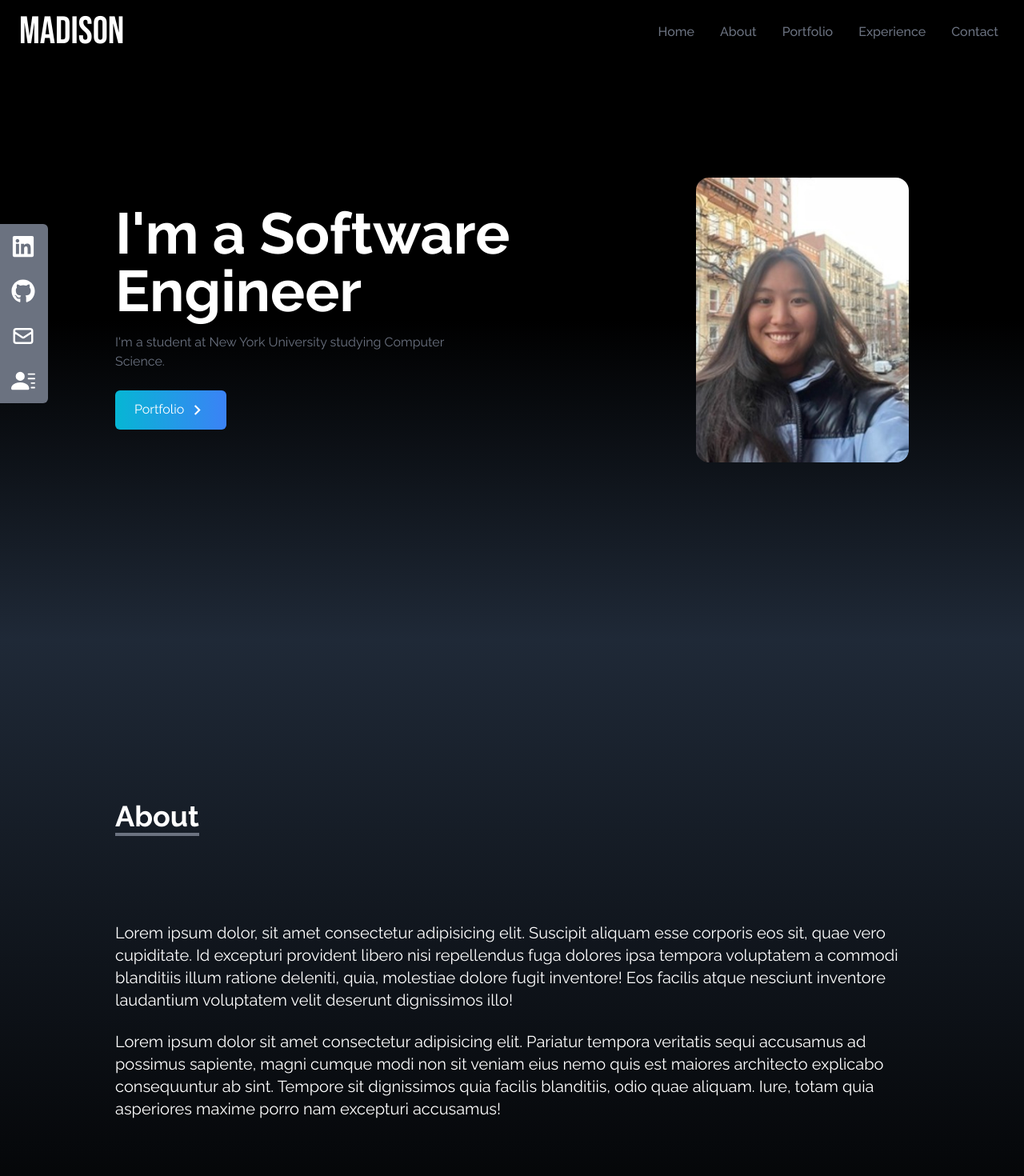
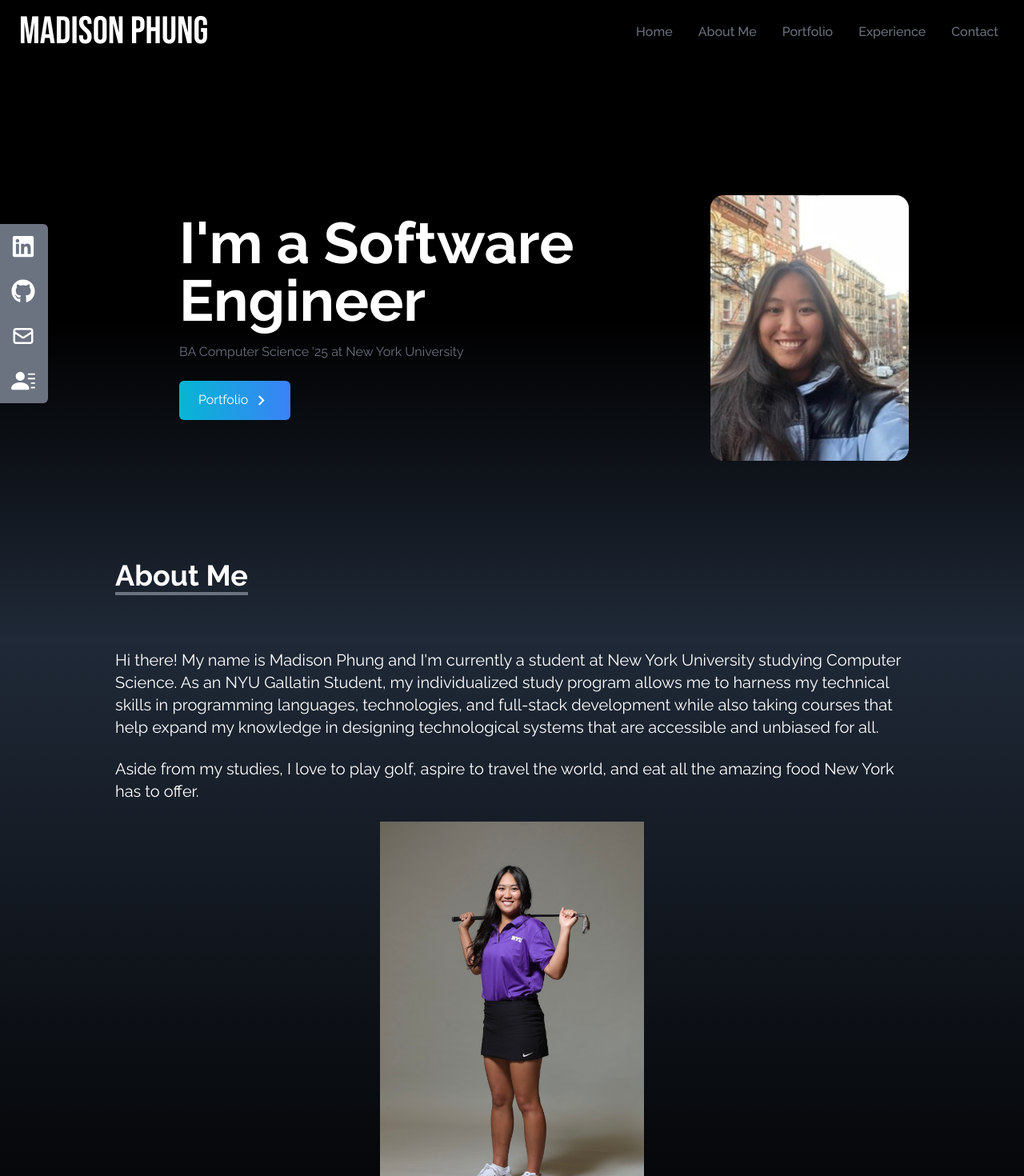
Before and after one commit to mkphung29/portfolio, a React (Create React App) app: page / in a window 1280 px wide. Shown: the top 1470 px of the page at 80% size. Built offline with nearby package versions, Linux system fonts and the light colour scheme; a web font is replaced by a local one.

Commit message:
refactor code

```diff
--- a/src/components/About.jsx
+++ b/src/components/About.jsx
@@ -1,25 +1,39 @@
-import React from 'react'
+import React from 'react';
+import PP2 from '../images/pp2.jpeg';
 
 const About = () => {
   return (
-    <div name="about" className="w-full h-screen bg-gradient-to-b
+    <div name="about me" className="w-full h-screen bg-gradient-to-b
     from-gray-800 to-black text-white">
         <div className="max-w-screen-lg p-4 mx-auto flex flex-col
         justify-center w-full h-full">
-            <div className="pb-8">
+            <div className="pb-8 mt-20">
                 <p className="text-4xl font-bold inline border-b-4
-                border-gray-500"> About</p>
+                border-gray-500"> About Me</p>
             </div>
 
-            <p className="text-xl mt-20">
-                Lorem ipsum dolor, sit amet consectetur adipisicing elit. Suscipit aliquam esse corporis eos sit, quae vero cupiditate. Id excepturi provident libero nisi repellendus fuga dolores ipsa tempora voluptatem a commodi blanditiis illum ratione deleniti, quia, molestiae dolore fugit inventore! Eos facilis atque nesciunt inventore laudantium voluptatem velit deserunt dignissimos illo!
+            <p className="text-xl mt-10">
+                Hi there! My name is Madison Phung and I'm currently a
+                student at New York University studying Computer Science.
+                As an NYU Gallatin Student, my individualized study program
+                allows me to harness my technical skills in programming languages,
+                technologies, and full-stack development while also taking courses that
+                help expand my knowledge in designing technological systems that are
+                accessible and unbiased for all.
             </p>
 
             <br />
 
             <p className="text-xl">
-                Lorem ipsum dolor sit amet consectetur adipisicing elit. Pariatur tempora veritatis sequi accusamus ad possimus sapiente, magni cumque modi non sit veniam eius nemo quis est maiores architecto explicabo consequuntur ab sint. Tempore sit dignissimos quia facilis blanditiis, odio quae aliquam. Iure, totam quia asperiores maxime porro nam excepturi accusamus!
+                Aside from my studies, I love to play golf, aspire to travel the world,
+                and eat all the amazing food New York has to offer.
             </p>
+
+            <div>
+                <img src={PP2}
+                alt="my profile"
+                className="rounded-2xl py-6 mb-60 mx-auto w-1/2 h-30 md:w-1/3 md:h-30"/>
+            </div>
 
         </div>
 
--- a/src/components/Databases.jsx
+++ b/src/components/Databases.jsx
@@ -32,7 +32,7 @@ const Databases = () => {
         <div className="max-w-screen-lg mx-auto p-4 flex flex-col
         justify-center w-full h-1/2 text-white">
             <div>
-                <p className="flex justify-center py-6 text-2xl p-2">Databases</p>
+                <p className="flex justify-center py-6 text-2xl p-2">Databases and Software</p>
             </div>
 
             <div className="w-full grid grid-cols-2 sm:grid-cols-3 gap-8
--- a/src/components/Home.jsx
+++ b/src/components/Home.jsx
@@ -11,14 +11,14 @@ const Home = () => {
      via-black to-gray-800">
 
         <div className="max-w-screen-lg mx-auto flex flex-col
-        items-center justify-center h-full px-4 md:flex-row">
-            <div className="flex flex-col justify-center h-full">
-                <h2 className="text-4xl sm:text-7xl font-bold
-                text-white">
+        items-center justify-center h-full px-4 md:flex-row gap-y-0">
+            <div className="flex flex-col justify-center h-full ">
+                <h2 className="text-4xl sm:text-7xl mt-72 font-bold
+                text-white md:ml-20 md:mt-0">
                     I'm a Software Engineer
                 </h2>
-                <p className="text-gray-500 py-4 max-w-md">
-                    I'm a student at New York University studying Computer Science.
+                <p className="text-gray-500 py-4 max-w-md md:ml-20">
+                    BA Computer Science '25 at New York University
                 </p>
 
                 <div>
@@ -26,7 +26,7 @@ const Home = () => {
                     to="portfolio"
                     smooth
                     duration={500} className="group text-white w-fit px-6 py-3 my-2
-                    flex items-center rounded-md bg-gradient-to-r from-cyan-500 to-blue-500
+                    flex items-center rounded-md md:ml-20 bg-gradient-to-r from-cyan-500 to-blue-500
                     cursor-pointer">
                         Portfolio
                         <span className="group-hover:rotate-90 duration-300">
@@ -40,7 +40,7 @@ const Home = () => {
             <div>
                 <img src={PP1}
                 alt="my profile"
-                className="rounded-2xl mx-auto w-2/3 md:w-full"/>
+                className="rounded-2xl mt-5 mb-96 mx-auto w-2/3 md:w-full md:mb-0"/>
             </div>
         </div>
     </div>
--- a/src/components/Navbar.jsx
+++ b/src/components/Navbar.jsx
@@ -13,7 +13,7 @@ const Navbar = () => {
         },
         {
             id: 2,
-            link: 'about'
+            link: 'about me'
         },
         {
             id: 3,
@@ -33,7 +33,7 @@ const Navbar = () => {
     <div className="flex justify-between items-center w-full
     h-20 px-4 text-white bg-black fixed">
         <div>
-            <h1 className="text-5xl font-signature ml-2">Madison</h1>
+            <h1 className="text-5xl font-signature ml-2">Madison Phung</h1>
         </div>
 
         <ul className="hidden md:flex">
--- a/src/components/Portfolio.jsx
+++ b/src/components/Portfolio.jsx
@@ -68,6 +68,11 @@ const Portfolio = () => {
                     <div key = {id} className="shadow-md shadow-gray-600 rounded-lg">
                     <img src="" alt="" className="rounded-md duration-200
                     hover:scale-105"/>
+                    <div>
+                        <p className="flex justify-center px-8 ">
+                            Lorem ipsum dolor sit amet consectetur adipisicing elit. Quos ullam itaque voluptate obcaecati assumenda cumque recusandae fuga doloremque magni suscipit aut quibusdam illum nisi nihil numquam quidem sapiente pariatur ipsum nobis, enim praesentium impedit ad? Officiis, at! Quasi aut, optio, nostrum, nihil deleniti ut tempora maiores saepe magnam minima dicta!
+                        </p>
+                    </div>
                     <div className="flex items-center justify-center">
                         <button className="w-1/2 px-6 py-3 m-4 duration-200 hover:scale-105">
                             Demo
```
